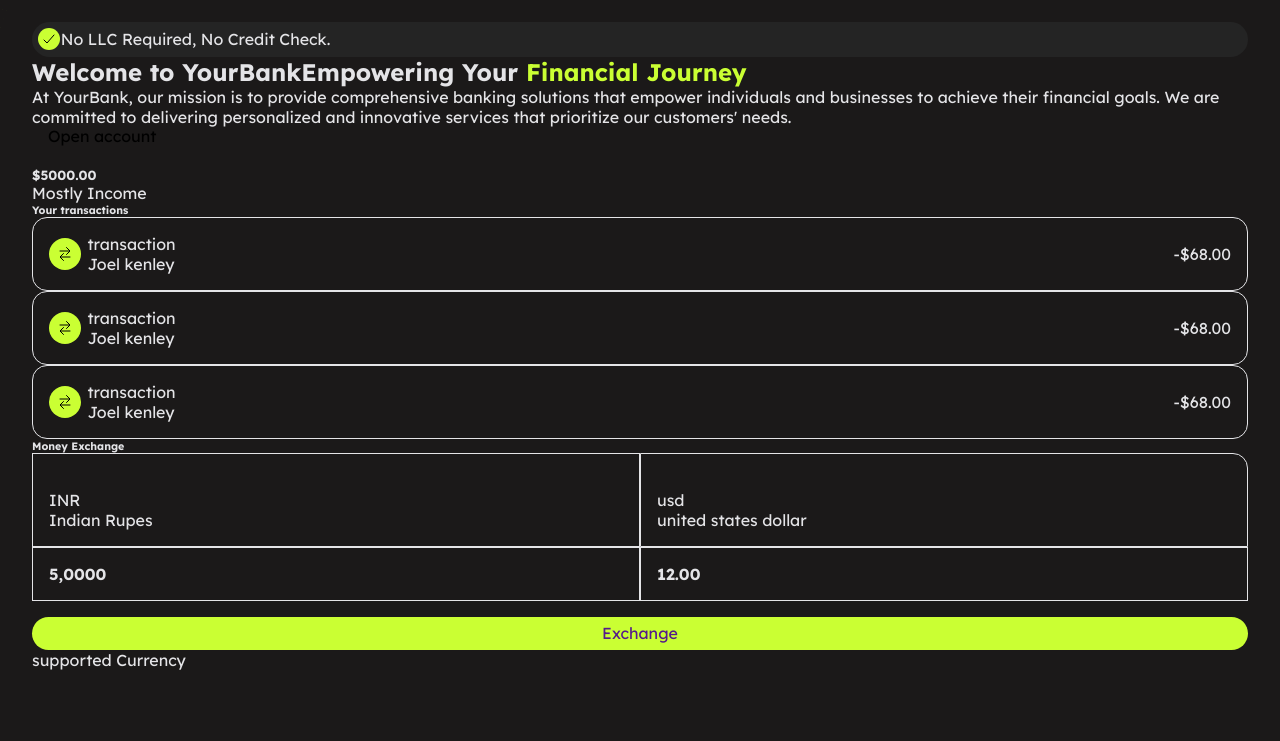
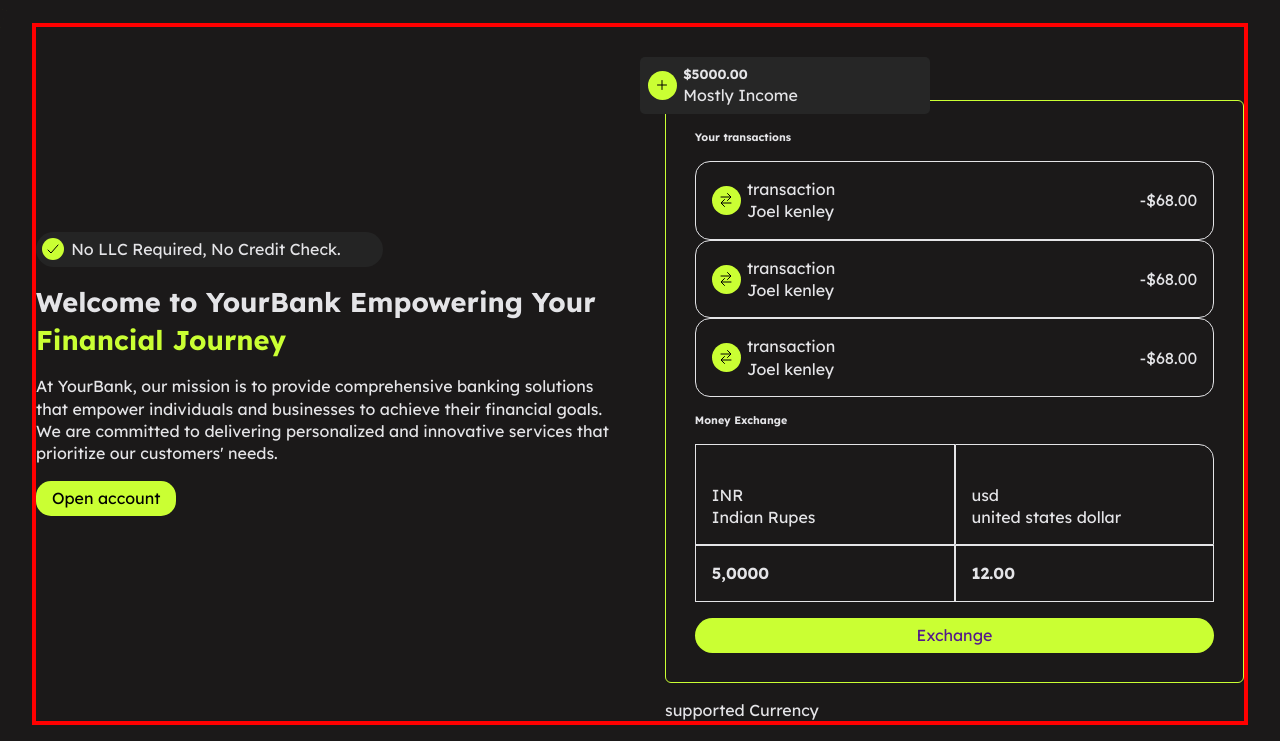
Before and after one commit to iamcelestino/YourBank-Website, a website: page index.html in a window 1280 px wide. Shown: the part 115-856 px from the top of the page. Before the commit the page ends 801 px from the top, so only its background shows below. Drawn offline with nearby package versions, Linux system fonts and the light colour scheme.

Commit message:
feat: add styles to hero section

```diff
--- a/bankStyle/_global.scss
+++ b/bankStyle/_global.scss
@@ -4,6 +4,13 @@
     margin: 0;
     box-sizing: border-box;
 }
+
+%flex-loyout {
+    display: flex;
+    justify-content: space-between;
+    align-items: center;
+}
+
 
 body {
     background: url(../images/Abstract\ Design-back.svg) -25px -20px no-repeat;
@@ -15,7 +22,7 @@
 .container {
     max-width: 1400px;
     margin: 0 auto;
-
+    line-height: 1.4;
     h1, h2, h3, h4, h5, h6 {
         color: $gray;
     }
@@ -41,6 +48,7 @@
     }
 
     .button {
+        display: inline-block;
         padding: 0.4rem 1rem;
         border: none;
         border-radius: 15px;
--- /dev/null
+++ b/bankStyle/_grid.scss
@@ -0,0 +1,14 @@
+.grid {
+  @include mediun {
+    display: grid;
+    grid-template-columns: repeat($grid-columns-hero, 1fr);
+    gap: 50px;
+  }
+
+  & .grid__item {
+    @include mediun {
+      align-self: center;
+    }
+  }
+
+}
--- a/bankStyle/_header.scss
+++ b/bankStyle/_header.scss
@@ -1,9 +1,3 @@
-
-%flex-loyout {
-    display: flex;
-    justify-content: space-between;
-    align-items: center;
-}
 
 header {
     background-color: $neutral;
--- a/bankStyle/_homePage.scss
+++ b/bankStyle/_homePage.scss
@@ -1,46 +1,95 @@
 
-.container {
+.hero__section {
+    border: 4px solid red;
 
-    .hero__description div {
+    h1 {
+        font-size: 1.7em;
+        margin: 1rem 0;
+    }
+
+    ion-icon {
+        background-color: $secondary;
+        margin-right: 0.4rem;
+        border-radius: 50px;
+    }
+
+    .hero__description {
+        text-align: center;
+        @include mediun {
+            text-align: left;
+        }
+
+        a {
+            background-color: $secondary;
+            margin-top: 1rem;
+        }
+
+        & div {
             display: flex;
             align-items: center;
+            justify-content: center;
+            text-align: center;
             background-color: $neutral;
             padding: 0.4rem;
             border-radius: 20px;
+            @include mediun {
+                justify-content: left;
+                max-width: 60%;
+            }
 
             ion-icon {
-            background-color: $secondary;
                 padding: 0.2rem;
-            border-radius: 1rem;
+            }
+
         }
     }
 
-    .transaction__container {
+    .hero__transaction__container {
         background: url(../images/Abstract\ Design.svg) no-repeat 100% 10%;
 
+        .transaction__box {
+            border: 1px solid $secondary;
+            padding: 1.8rem;
+            margin: 1rem 0;
+            border-radius: 6px;
+        }
+
+        ion-icon {
+            padding: 0.4rem;
+        }
+
+        .monthly__income__box{
+            background-color: #262626;
+            padding: 0.5rem;
+            max-width: 50%;
+            display: flex;
+            align-items: center;
+            border-radius: 5px;
+            transform: translate(-25px, 30px);
+
+        }
+
         .transactions  {
+            margin: 1rem 0;
+
             .transaction__detail{
                 border: 1px solid $gray;
                 border-radius: 15px;
                 padding: 1rem;
                 @extend %flex-loyout;
+                justify-content: space-between;
 
                 & > div {
                     @extend %flex-loyout;
                 }
+            }
 
-                ion-icon {
-                    background-color: $secondary;
-                    padding: 0.5rem;
-                    margin-right: 0.4rem;
-                    border-radius: 50px;
-                }
-            }
         }
 
         .exchange__table {
             display: grid;
-            grid-template-columns: repeat(2, 1fr);
+            grid-template-columns: repeat($grid-columns_hero, 1fr);
+            margin-top: 1rem;
 
             & > div {
                 border: 1px solid $gray;
@@ -51,9 +100,9 @@
                 border-top-right-radius: 15px;
             }
         }
+
     .exchange__btn {
             background-color: $secondary;
-            display: inline-block;
             text-align: center;
             border-radius: 20px;
             width: 100%;
@@ -62,5 +111,4 @@
     }
     }
 
-
 }
--- a/bankStyle/_variables.scss
+++ b/bankStyle/_variables.scss
@@ -19,3 +19,5 @@
 // #59595A
 // #98989A
 // #4C4C4D
+$grid-columns_hero: 2;
+$grid-gap: 20px;
--- a/bankStyle/index.scss
+++ b/bankStyle/index.scss
@@ -5,3 +5,4 @@
 @import 'global';
 @import 'header';
 @import 'homePage';
+@import 'grid';
--- a/index.html
+++ b/index.html
@@ -35,27 +35,27 @@
     <main>
         <section class="hero__section">
             <div class="container">
-                <div class="hero">
-                   <div class="hero__description">
+                <div class="hero grid">
+                   <div class="grid__item  hero__description">
                         <div class="">
                             <ion-icon name="checkmark-outline"></ion-icon>
                             <p>No LLC Required, No Credit Check.</p>
                         </div>
-                        <h1>Welcome to YourBankEmpowering Your <span class="">Financial Journey</span></h1>
+                        <h1>Welcome to YourBank Empowering Your <span class="">Financial Journey</span></h1>
                         <p>At YourBank, our mission is to provide comprehensive banking solutions that empower individuals and businesses to achieve their financial goals. We are committed to delivering personalized and innovative services that prioritize our customers' needs.</p>
                         <a class="button">Open account</a>
                    </div>
 
-                    <div class="transaction__container">
-                       <div class="transaction__box">
-                        <div class="">
-                            <img src="" alt="">
+                    <div class=" hero__transaction__container">
+                        <div class="monthly__income__box">
+                            <ion-icon name="add-outline"></ion-icon>
                             <div>
                                 <h5>$5000.00</h5>
                                 <p>Mostly Income</p>
                             </div>
                         </div>
-                            <div class="">
+                        <div>
+                            <div class="transaction__box">
                                 <h6>Your transactions</h6>
                                 <div class="transactions">
                                     <div class="transaction__detail">
@@ -113,7 +113,7 @@
                                         <h4>12.00</h4>
                                     </div>
                                 </div>
-                                <a class="exchange__btn" href="">Exchange</a>
+                                <a class="button exchange__btn" href="">Exchange</a>
                             </div>
                        </div>
                        <div class="supported__currencies">
```
Also changed, not shown: css/index.css. Lines whose indentation alone changed are shown as unchanged.
